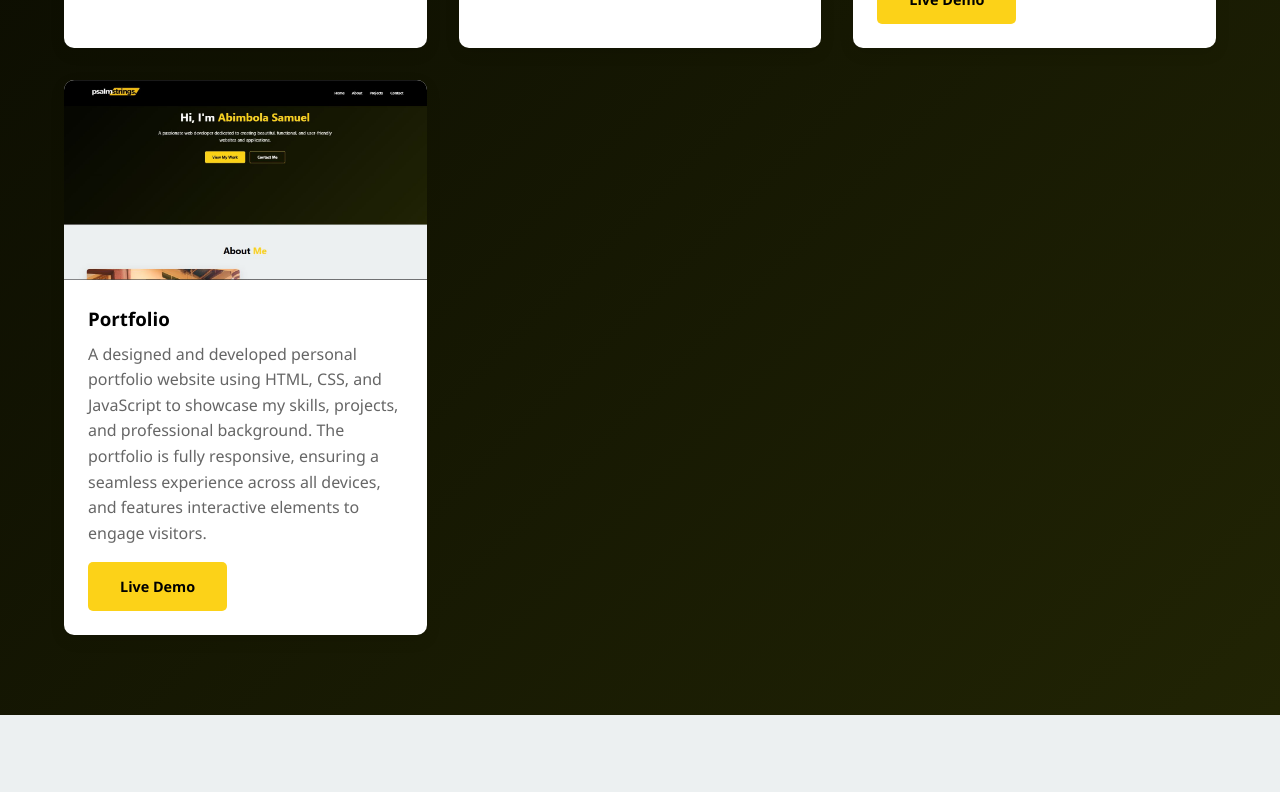
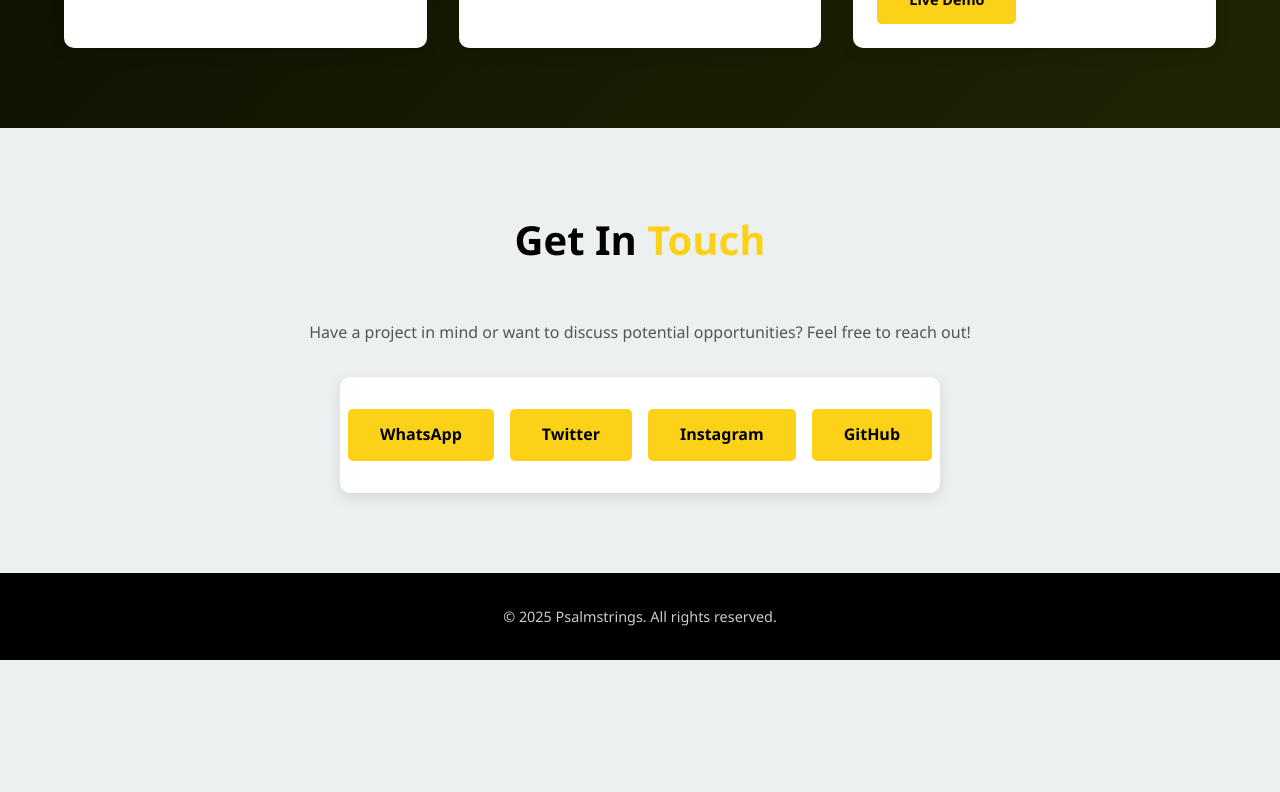
Before and after one commit to Psalmstrings/Movieapp, a plain HTML site: page index.html in a window 1280 px wide. Shown: the part 3018-3810 px from the top of the page. After the commit the page ends 3678 px from the top, so only its background shows below. Drawn offline with Linux system fonts and the light colour scheme.

Commit message:
ready to go

```diff
--- a/index.html
+++ b/index.html
@@ -90,15 +90,15 @@
           <!-- Project 1 -->
           <div class="project-card fade-in">
             <div class="project-img">
-              <img src="./media/Youtube.JPG" alt="Project 3" />
+              <img src="./media/Portfilo.JPG" alt="Project 3" />
             </div>
             <div class="project-info">
-              <h3>Youtube Clone</h3>
+              <h3>Portfolio</h3>
               <p>
-                Youtube clone is Built with HTMl and CSS
+                A designed and developed personal portfolio website using HTML, CSS, and JavaScript to showcase my skills, projects, and professional background. The portfolio is fully responsive, ensuring a seamless experience across all devices, and features interactive elements to engage visitors.
               </p>
               <div class="project-links">
-                <a href="https://movieapp-teal-three.vercel.app" class="btn">Live Demo</a>
+                <a href="https://psalmstrings.github.io/Portfolioo/" class="btn">Live Demo</a>
               </div>
             </div>
           </div>
@@ -200,20 +200,6 @@
           </div>
 
           <!-- Project 7 -->
-          <div class="project-card fade-in">
-            <div class="project-img">
-              <img src="./media/Portfilo.JPG" alt="Project 3" />
-            </div>
-            <div class="project-info">
-              <h3>Portfolio</h3>
-              <p>
-                A designed and developed personal portfolio website using HTML, CSS, and JavaScript to showcase my skills, projects, and professional background. The portfolio is fully responsive, ensuring a seamless experience across all devices, and features interactive elements to engage visitors.
-              </p>
-              <div class="project-links">
-                <a href="https://psalmstrings.github.io/Portfolioo/" class="btn">Live Demo</a>
-              </div>
-            </div>
-          </div>
 
 
         </div>
```
